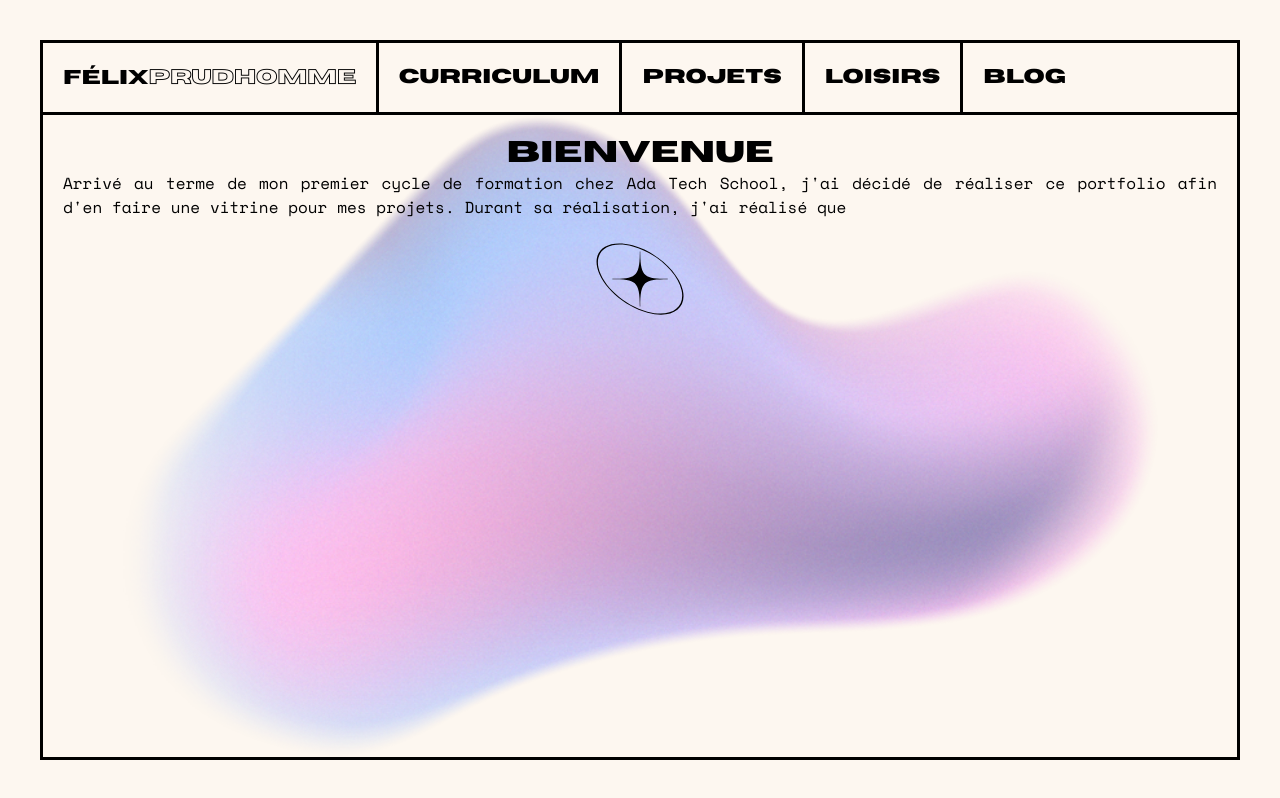
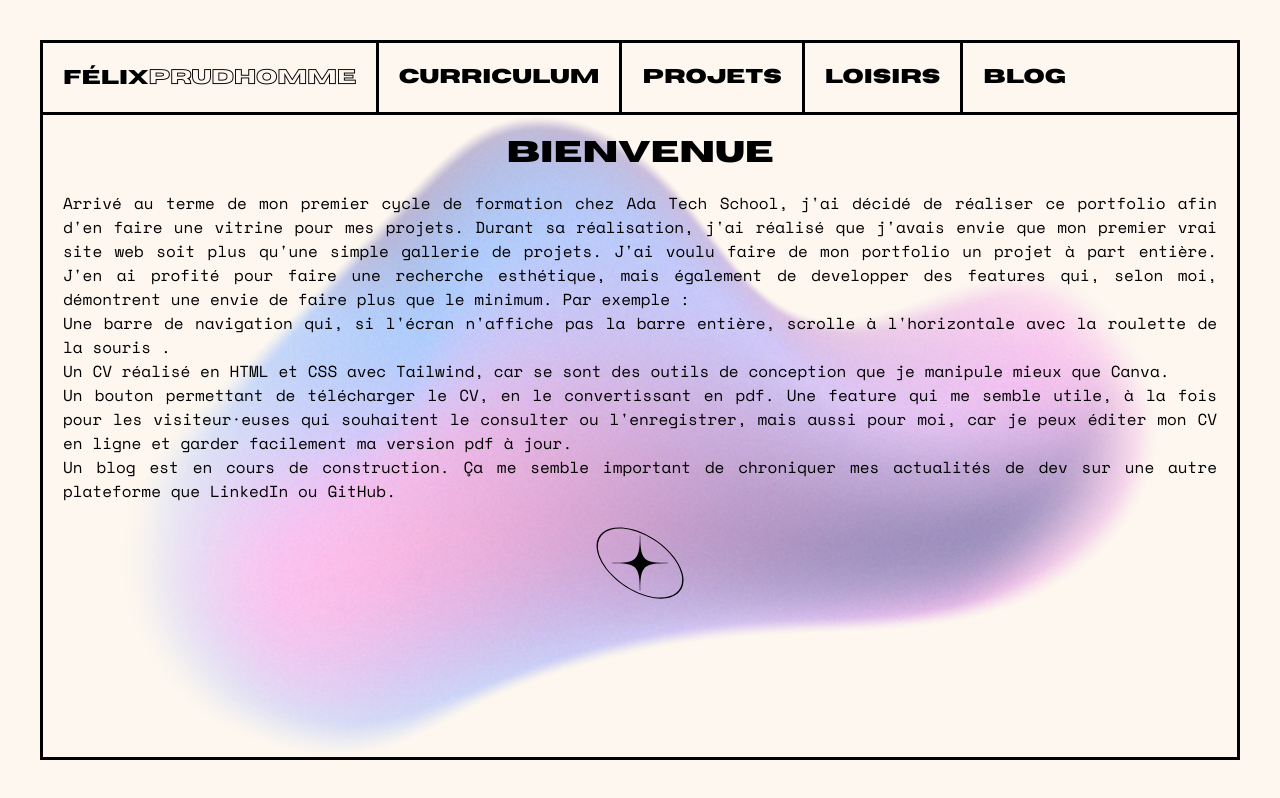
Before and after one commit to FPrud/portfolio, a Next.js app: page / in a window 1280 px wide. Built offline with nearby package versions, Linux system fonts and the light colour scheme.

Commit message:
update : mainpage

```diff
--- a/Components/Navbar.tsx
+++ b/Components/Navbar.tsx
@@ -32,18 +32,26 @@ export const Navbar = () => {
                     <span className="HorizonOutlined font-black">Prudhomme</span>
                 </h3>
             </Link>
-            <Link href="/curriculum"  className="p-5 border-l-3">
+            <Link href="/curriculum" className="p-5 border-l-3">
                 <h3 className="Horizon">Curriculum</h3>
             </Link>
             <Link href="/projets" className="p-5 border-l-3">
                 <h3 className="Horizon">Projets</h3>
             </Link>
-            <Link href="/hobbies" className="p-5 border-l-3">
+            {/* <Link href="/hobbies" className="p-5 border-l-3">
                     <h3 className="Horizon">Loisirs</h3>
             </Link>
             <Link href="/blog" className="p-5 border-l-3">
                     <h3 className="Horizon">Blog</h3>
-            </Link>
+            </Link> */}
+
+            <div className="p-5 border-l-3 cursor-not-allowed">
+                <h3 className="Horizon">Loisirs</h3>
+            </div>
+            <div className="p-5 border-l-3 cursor-not-allowed">
+                <h3 className="Horizon">Blog</h3>
+            </div>
+
         </div>
     );
 };
--- a/app/curriculum/page.tsx
+++ b/app/curriculum/page.tsx
@@ -32,15 +32,15 @@ export default function curriculumPage() {
 
   return (
     <main id="page entière" className="flex flex-1 flex-col  w-full p-5 overflow-auto">
-      <h1 id="title" className="text-center Horizon text-3xl">Curriculum</h1>
-      <p id="presentation" className="pb-5" >Le CV est réalisé en HTML + CSS avec Tailwind. Cette page est volontairement non-responsive, car c'est un CV au format strictement A4, dont le format doit rester fixe. Cliquez sur le bouton pour le convertir en PDF, en utilisant la fonction useReactToPrint.</p>
+      <h1 id="title" className="text-center Horizon text-3xl pb-5">Curriculum</h1>
+      <p id="presentation" className="pb-5">Mon CV est réalisé en HTML + CSS avec Tailwind. Cette page est volontairement non-responsive, car c'est un CV au format A4, dont le ratio doit rester fixe. Cliquez sur le bouton pour le convertir en PDF, en utilisant la fonction useReactToPrint.</p>
       <button
         onClick={handleDownloadPDF}
-        className="mb-5 p-3 bg-(--color-accent) text-(--color-background) rounded-lg self-center"
+        className="mb-5 p-3 bg-(--color-accent) text-(--color-background) rounded-lg self-center cursor-pointer"
       >
         Télécharger en PDF
       </button>
-
+      <p id="presentation" className="pb-5">Dans le menu de votre navigateur, choisissez la destination "Fichier PDF" pour conserver les liens cliquables et le texte sélectionnable.</p>
       <div className="flex justify-center min-w-fit">
         <div ref={cvRef} id="CV" className="flex flex-col w-260 aspect-[1/1.414] bg-(--color-background) p-15 shadow-2xl bg-blob ">
 
--- a/app/page.tsx
+++ b/app/page.tsx
@@ -2,8 +2,23 @@ export default function Home() {
   return (
     <main id="page entière" className="flex flex-col flex-1 p-5 bg-cloud overflow-auto">
       <div id="article" className="flex flex-col">
-        <h1 id="title" className="text-center Horizon text-3xl">Bienvenue</h1>
-        <p id="presentation" className="text-justify">Arrivé au terme de mon premier cycle de formation chez Ada Tech School, j'ai décidé de réaliser ce portfolio afin d'en faire une vitrine pour mes projets. Durant sa réalisation, j'ai réalisé que</p>
+        <h1 id="title" className="text-center Horizon text-3xl pb-5">Bienvenue</h1>
+        <p id="presentation" className="text-justify">Arrivé au terme de mon premier cycle de formation chez Ada Tech School, j'ai décidé de réaliser ce portfolio afin d'en faire une vitrine pour mes projets. Durant sa réalisation, j'ai réalisé que j'avais envie que mon premier vrai site web soit plus qu'une simple gallerie de projets. J'ai voulu faire de mon portfolio un projet à part entière. J'en ai profité pour faire une recherche esthétique, mais également de developper des features qui, selon moi, démontrent une envie de faire plus que le minimum. Par exemple :
+          <ul>
+            <li>
+              Une barre de navigation qui, si l'écran n'affiche pas la barre entière, scrolle à l'horizontale avec la roulette de la souris .
+            </li>
+            <li>
+              Un CV réalisé en HTML et CSS avec Tailwind, car se sont des outils de conception que je manipule mieux que Canva.
+            </li>
+            <li>
+              Un bouton permettant de télécharger le CV, en le convertissant en pdf. Une feature qui me semble utile, à la fois pour les visiteur·euses qui souhaitent le consulter ou l'enregistrer, mais aussi pour moi, car je peux éditer mon CV en ligne et garder facilement ma version pdf à jour.
+            </li>
+            <li>
+              Un blog est en cours de construction. Ça me semble important de chroniquer mes actualités de dev sur une autre plateforme que LinkedIn ou GitHub.
+            </li>
+          </ul>
+        </p>
       </div>
       <img src="/star.svg" alt="déco étoile" className="h-20 mt-5 self-center" />
     </main >
```
Lines whose indentation alone changed are shown as unchanged.
